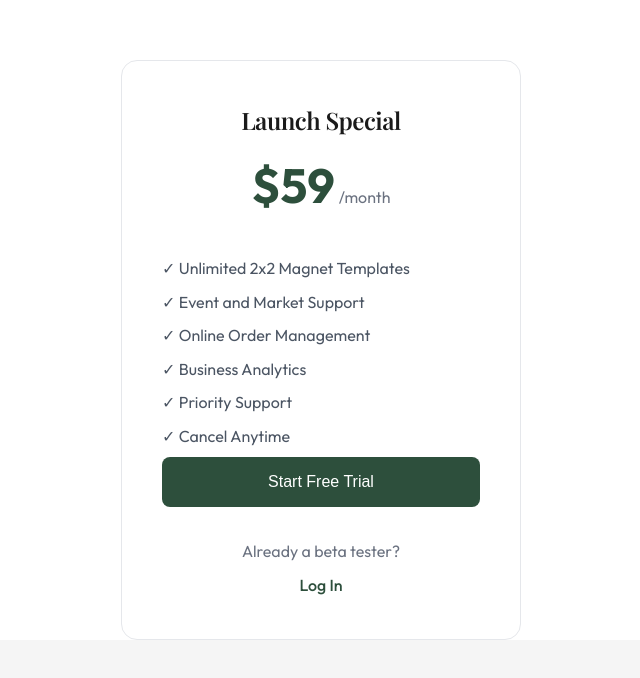
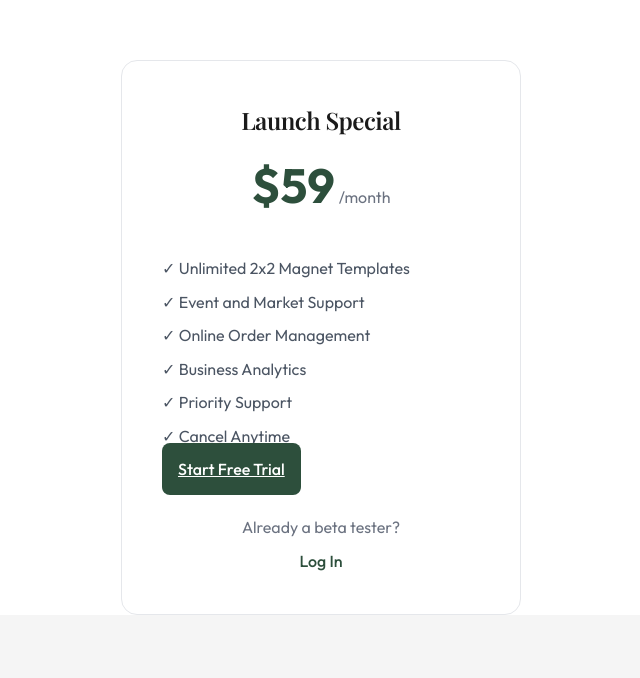
Before and after one commit to francoise2188/printboothpro-new, a Next.js app: page / in a window 1280 px wide. Shown: the part 2305-2983 px from the top of the page, without its empty margins (319-959 px from the left). Built offline with nearby package versions, Linux system fonts and the light colour scheme; a web font is replaced by a local one.

Commit message:
Fixed subscription button navigation using Link component

```diff
--- a/app/page.js
+++ b/app/page.js
@@ -162,12 +162,12 @@ export default function HomePage() { // Renamed function
                 <li>✓ Cancel Anytime</li>
               </ul>
 
-              <button
-                onClick={() => router.push('/subscription')}
+              <Link
+                href="/subscription"
                 className={styles.subscribeButton}
               >
                 Start Free Trial
-              </button>
+              </Link>
 
               <div className={styles.loginSection}>
                 <p className={styles.loginText}>Already a beta tester?</p>
```
